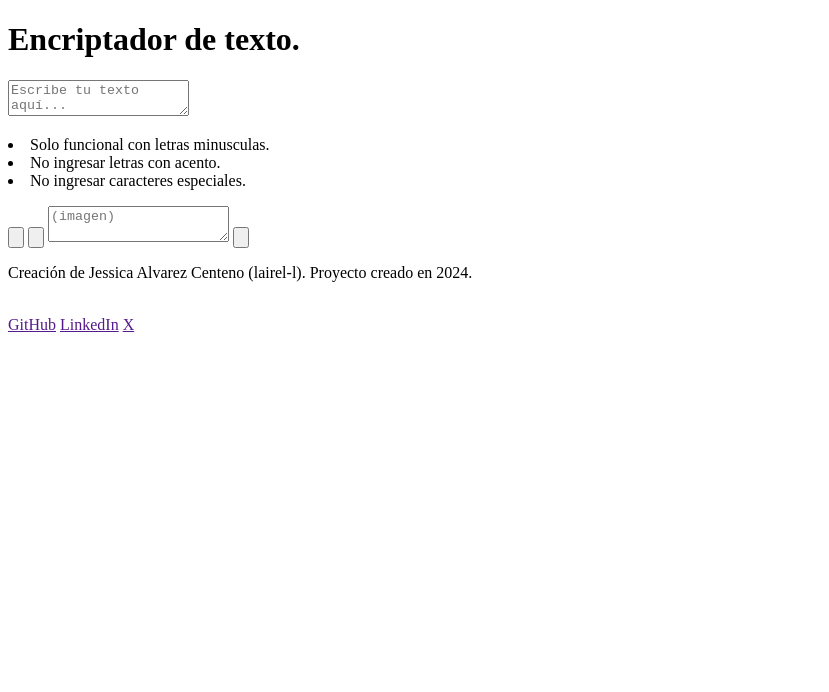
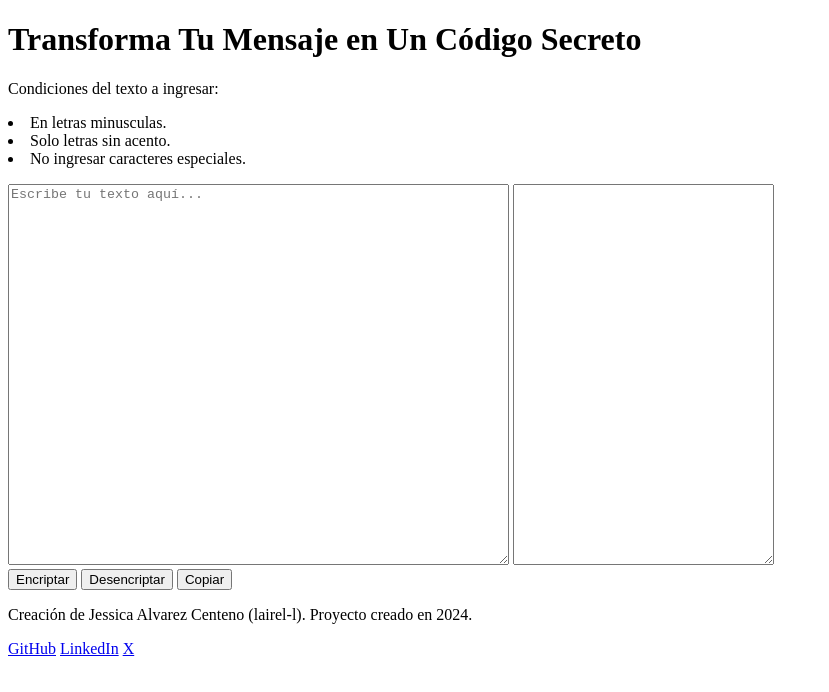
Before and after one commit to Lairel-l/encriptador-de-texto, a plain HTML site: page index.html in a window 1280 px wide. Shown: the whole page, without its empty margins (0-829 px from the left). Drawn offline with Linux system fonts and the light colour scheme.

Commit message:
Modificación de botones y h1

```diff
--- a/index.html
+++ b/index.html
@@ -3,28 +3,30 @@
 <head>
     <meta charset="UTF-8">
     <meta name="viewport" content="width=device-width, initial-scale=1.0">
-    <title>Encriptador de texto PRO</title>
+    <title>Encriptador de texto</title>
 </head>
 <body>
     <header> <!--Encabezado-->
-        <h1>Encriptador de texto.</h1>
+        <h1>Transforma Tu Mensaje en Un Código Secreto</h1>
+        <!--Texto de indicaciones del texto a ingresar-->
+        <p>Condiciones del texto a ingresar:
+            <li>En letras minusculas.</li><li>Solo letras sin acento.</li>
+            <li>No ingresar caracteres especiales.</li></p>
     </header>
     <section> <!--Contenido-->
         <!--Apartado del cuadro donde el usuario ingresa el texto-->
-        <textarea cols="" rows="" id="texto-crudo" placeholder="Escribe tu texto aquí..."></textarea>
-        <!--Texto de indicaciones del texto a ingresar-->
-        <p><li>Solo funcional con letras minusculas.</li><li>No ingresar letras con acento.</li>
-            <li>No ingresar caracteres especiales.</li></p>
+        <textarea cols="60" rows="25" id="texto-crudo" placeholder="Escribe tu texto aquí..."></textarea>
+        <!--Área de mostrar texto despues de selección-->
+        <textarea cols="30" rows="25" id="texto-encriptado-desencriptado"></textarea><br>
         <!--Botones de selección sin función-->
-        <input type="button" name="Encriptar"/>
-        <input type="button" name="Desencriptar"/>
-        <!--Área de mostrar texto despues de selección y Botón de copiar-->
-        <textarea id="texto-encriptado-desencriptado" placeholder="(imagen)"></textarea>
-        <input type="button" name="Copiar"/>
+        <button class="encriptar">Encriptar</button>
+        <button class="desencriptar">Desencriptar</button>
+        <!--Botón de copiar-->
+        <button class="copiar">Copiar</button>
     </section>
     <footer> <!--Pie de página-->
-        <p>Creación de Jessica Alvarez Centeno (lairel-l). Proyecto creado en 2024.</p> <br>
-        <a href="">GitHub</a> <a href="">LinkedIn</a> <a href="">X</a>
+        <p>Creación de Jessica Alvarez Centeno (lairel-l). Proyecto creado en 2024.</p>
+        <a href="https://github.com/Lairel-l">GitHub</a> <a href="https://www.linkedin.com/in/jessica-alvarez-centeno/">LinkedIn</a> <a href="https://x.com/lairel_l">X</a>
     </footer>
 </body>
 </html>
```
